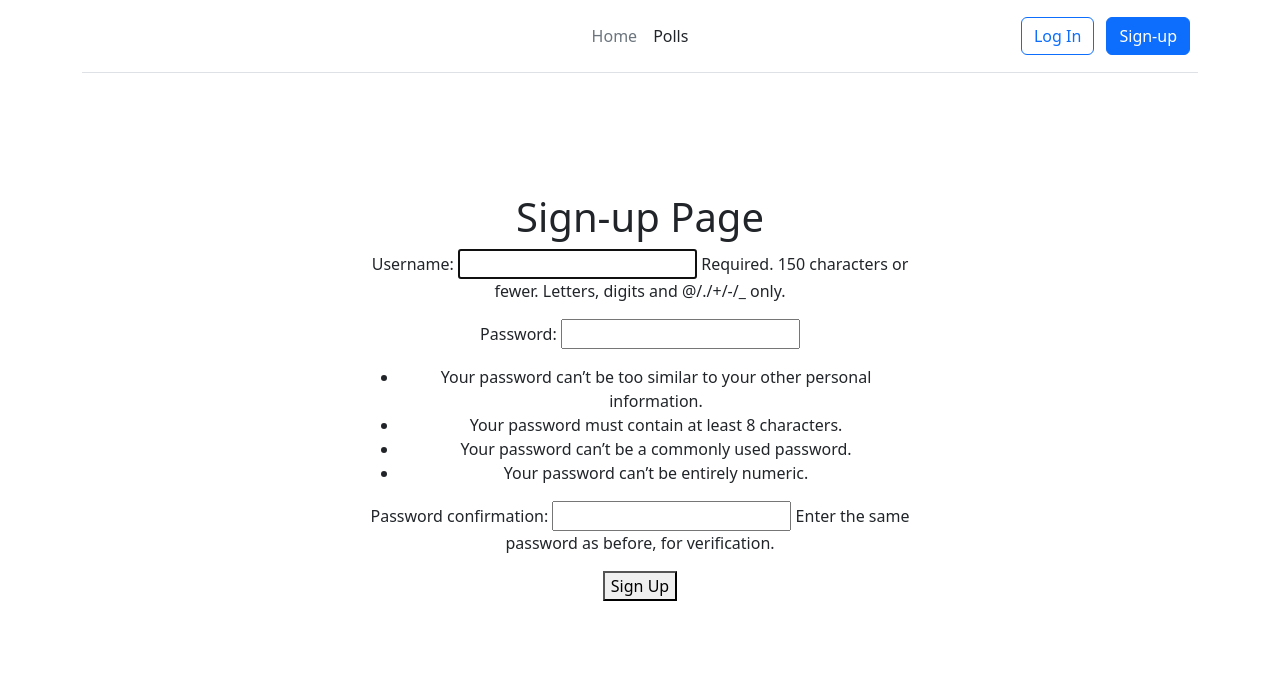
After one commit to mavinii/mysite, a Django app: page /accounts/signup/ in a window 1280 px wide. The commit adds this page. Shown: the top 696 px of the page. Run offline with Django 4.2, Linux system fonts and the light colour scheme.

Commit message:
sign up page is working

```diff
--- /dev/null
+++ b/accounts/urls.py
@@ -0,0 +1,9 @@
+# accounts/urls.py
+from django.urls import path
+
+from .views import SignUpView
+
+
+urlpatterns = [
+    path("signup/", SignUpView.as_view(), name="signup"),
+]
--- a/accounts/views.py
+++ b/accounts/views.py
@@ -1,3 +1,10 @@
-from django.shortcuts import render
+# accounts/views.py
+from django.contrib.auth.forms import UserCreationForm
+from django.urls import reverse_lazy
+from django.views import generic
 
-# Create your views here.
+
+class SignUpView(generic.CreateView):
+    form_class = UserCreationForm
+    success_url = reverse_lazy("login")
+    template_name = "registration/signup.html"
--- a/mysite/settings.py
+++ b/mysite/settings.py
@@ -38,6 +38,7 @@ INSTALLED_APPS = [
     'django.contrib.sessions',
     'django.contrib.messages',
     'django.contrib.staticfiles',
+    "accounts",  # new
 ]
 
 MIDDLEWARE = [
--- a/mysite/urls.py
+++ b/mysite/urls.py
@@ -20,6 +20,7 @@ from django.views.generic.base import TemplateView # new
 urlpatterns = [
     path('polls/', include('polls.urls')),
     path('admin/', admin.site.urls),
+    path("accounts/", include("accounts.urls")),  # new
     path("accounts/", include("django.contrib.auth.urls")),  # new
     path('', TemplateView.as_view(template_name='home.html'), name='home'), # new
 ]
--- a/templates/home.html
+++ b/templates/home.html
@@ -19,7 +19,7 @@
   <section class="py-5 text-center container">
     <div class="row py-lg-5">
       <div class="col-lg-6 col-md-8 mx-auto">
-        <p class="lead mb-4">You are not logged in</p>
+        <h1>Hey, you are not logged in!</h1>
         <p class="lead mb-4">Please log-in to see polls and vote.</p>
       </div>
     </div>
--- /dev/null
+++ b/templates/registration/signup.html
@@ -0,0 +1,23 @@
+<!-- templates/registration/login.html -->
+{% extends 'base.html' %}
+
+{% block title %}Sign Up{% endblock %}
+
+{% block content %}
+
+    <!-- This section sign the user, in case the user has no sign up yet -->
+    <section class="py-5 text-center container">
+        <div class="row py-lg-5">
+            <div class="col-lg-6 col-md-8 mx-auto">
+                <h1>Sign-up Page</h1>
+
+                <form method="post">
+                    {% csrf_token %}
+                    {{ form.as_p }}
+                    <button type="submit">Sign Up</button>
+                </form>
+
+            </div>
+        </div>
+  </section>
+{% endblock %}
```
